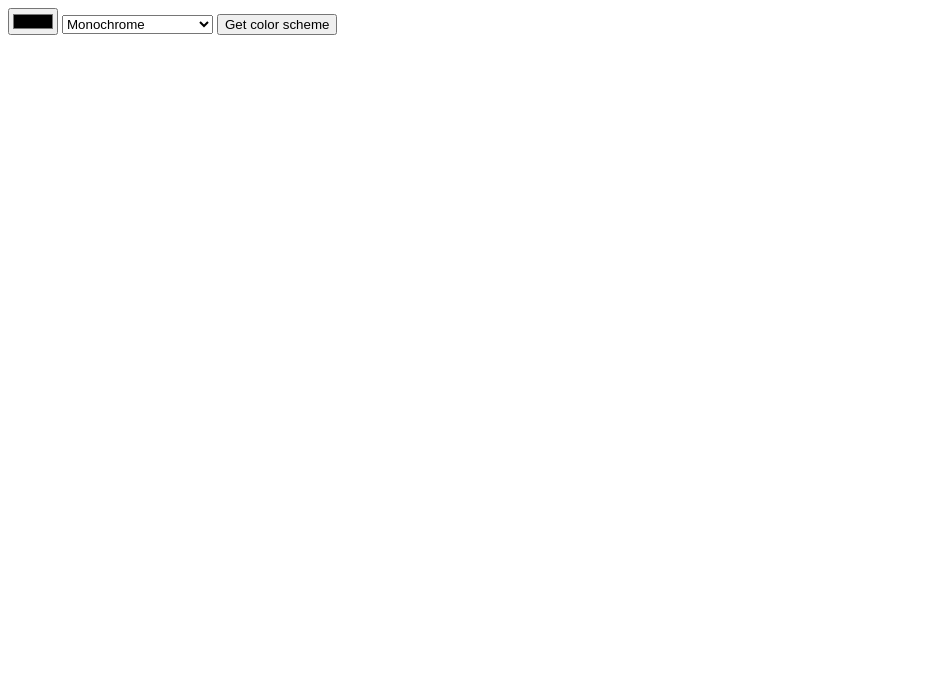
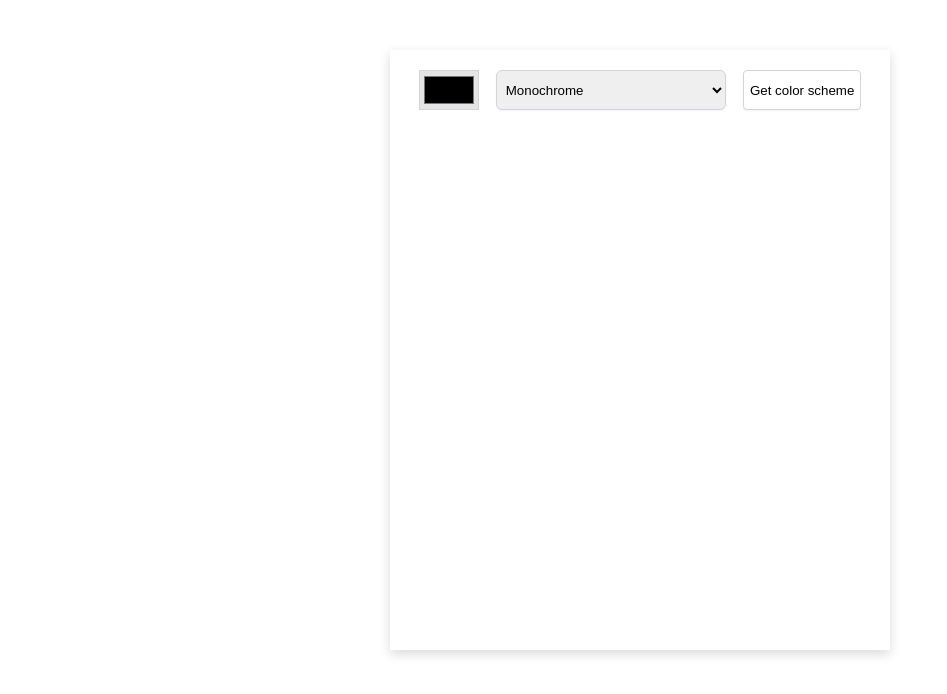
Before and after one commit to gwilliamleung/ScrimbaColorScheme, a plain HTML site: page index.html in a window 1280 px wide. Shown: the whole page, without its empty margins (0-947 px from the left). Drawn offline with Linux system fonts and the light colour scheme.

Commit message:
project finished

```diff
--- a/index.html
+++ b/index.html
@@ -4,21 +4,33 @@
     <meta charset="UTF-8">
     <meta http-equiv="X-UA-Compatible" content="IE=edge">
     <meta name="viewport" content="width=device-width, initial-scale=1.0">
+    <link rel="preconnect" href="https://fonts.googleapis.com">
+    <link rel="preconnect" href="https://fonts.gstatic.com" crossorigin>
+    <link href="https://fonts.googleapis.com/css2?family=Inter:wght@500&display=swap" rel="stylesheet">
+    <link rel="stylesheet" href="styles.css">
     <script src="script.js" defer></script>
     <title>Scrimba Color Scheme Generator</title>
 </head>
 <body>
-    <input type="color" id="color">
-    <select id="scheme">
-        <option>Monochrome </option>
-        <option>Monochrome-dark </option>
-        <option>Monochrome-light </option>
-        <option>Analogic  </option>
-        <option>Complement </option>
-        <option>Analogic-complement </option>
-        <option>Triad  </option>
-    </select>
-    <button id="btn">Get color scheme</button>
-    <section id="colorBody"></section>
+    <div class="container">
+        <div class="optionContainer">
+            <input type="color" id="color">
+            <select id="scheme">
+                <option>Monochrome</option>
+                <option>Monochrome-dark</option>
+                <option>Monochrome-light</option>
+                <option>Analogic </option>
+                <option>Complement</option>
+                <option>Analogic-complement</option>
+                <option>Triad </option>
+                <option>Quad </option>
+            </select>
+            <button id="btn">Get color scheme</button>
+        </div>
+        <section id="colorBody"></section>
+        <div class="textContainer">
+            <div id="textBody"></div>
+        </div>
+    </div>
 </body>
 </html>
--- a/script.js
+++ b/script.js
@@ -1,14 +1,18 @@
 document.getElementById("btn").addEventListener("click",function(){
     const colorPicked = document.getElementById("color").value
     const schemePicked = document.getElementById("scheme").value
-    console.log(colorPicked,schemePicked)
-    fetch(`https://www.thecolorapi.com/scheme?hex=${colorPicked.substring(1)}`)
+    fetch(`https://www.thecolorapi.com/scheme?hex=${colorPicked.substring(1)}&mode=${schemePicked.toLowerCase()}`)
         .then(res => res.json())
         .then(data => {
+            console.log(data.colors[1].name.value)
             document.getElementById("colorBody").innerHTML = ''
+            document.getElementById("textBody").innerHTML = ''
             for (var i = 0 in data.colors){
                 document.getElementById("colorBody").innerHTML += `
-                <h1>${data.colors[i].hex.value}</h1>`
+                <div class="colorRow" id="color${i}"></div>`
+                document.getElementById("textBody").innerHTML += `
+                <div class="textRow">${data.colors[i].hex.value}</div>`
+                document.getElementById(`color${i}`).style.backgroundColor = `${data.colors[i].hex.value}`
             }
         })
 })
--- a/styles.css
+++ b/styles.css
@@ -1,4 +1,62 @@
 html, body {
     margin: 0;
     padding: 0;
+    font-family: 'Inter', sans-serif;
+    font-size:12px;
+
 }
+
+.container{
+    width:500px;
+    height:600px;
+    margin:50px auto;
+    text-align: center;
+    box-shadow: 0px 4px 11px rgba(0, 0, 0, 0.15);
+    background: #FFFFFF;
+}
+
+.optionContainer{
+    display:flex;
+    justify-content: space-around;
+    padding: 20px;
+}
+.textContainer{
+    padding-top:25px;
+}
+
+input{
+    box-sizing: border-box;
+    background: #E5E5E5;
+    border: 0.5px solid #D1D5DB;
+    width:60px;
+    height:40px;
+}
+select,
+button{
+    border: 1px solid #D1D5DB;
+    box-shadow: 0px 1px 2px rgba(0, 0, 0, 0.05)
+}
+
+select{
+    width:50%;
+    border-radius: 6px;
+    padding-left:5px;
+}
+
+button{
+    background: #FFFFFF;
+    border-radius: 4px;
+    cursor:pointer;
+}
+
+.colorRow,
+.textRow{
+    width:100%;
+}
+
+#colorBody,
+#textBody{
+    height:75%;
+    display:flex;
+    flex-direction: row;
+}
```
